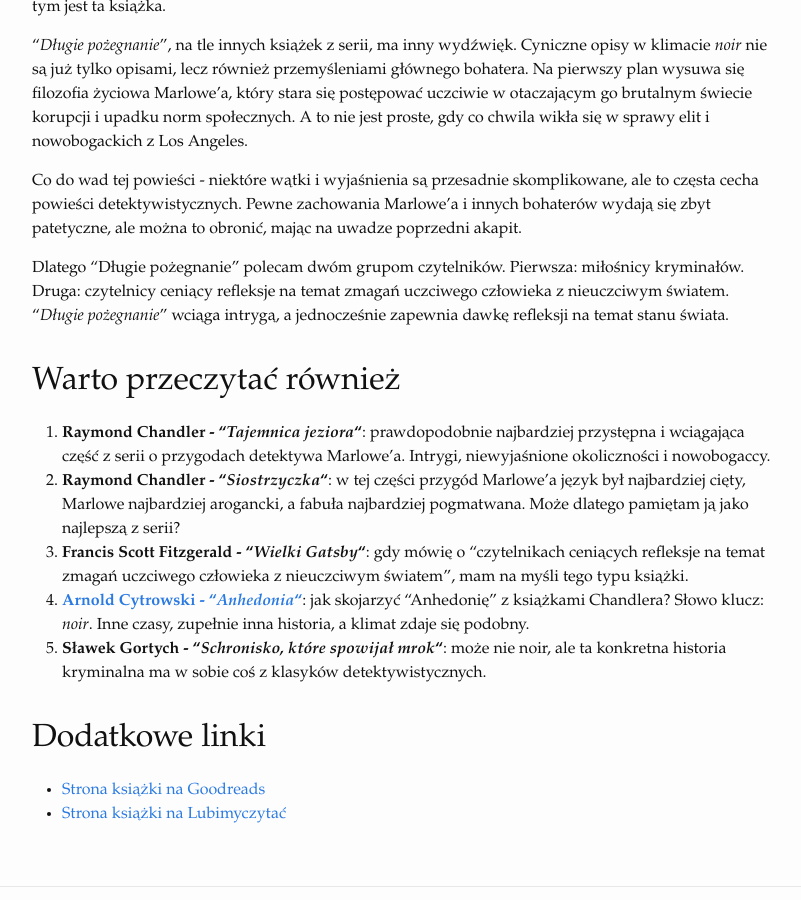
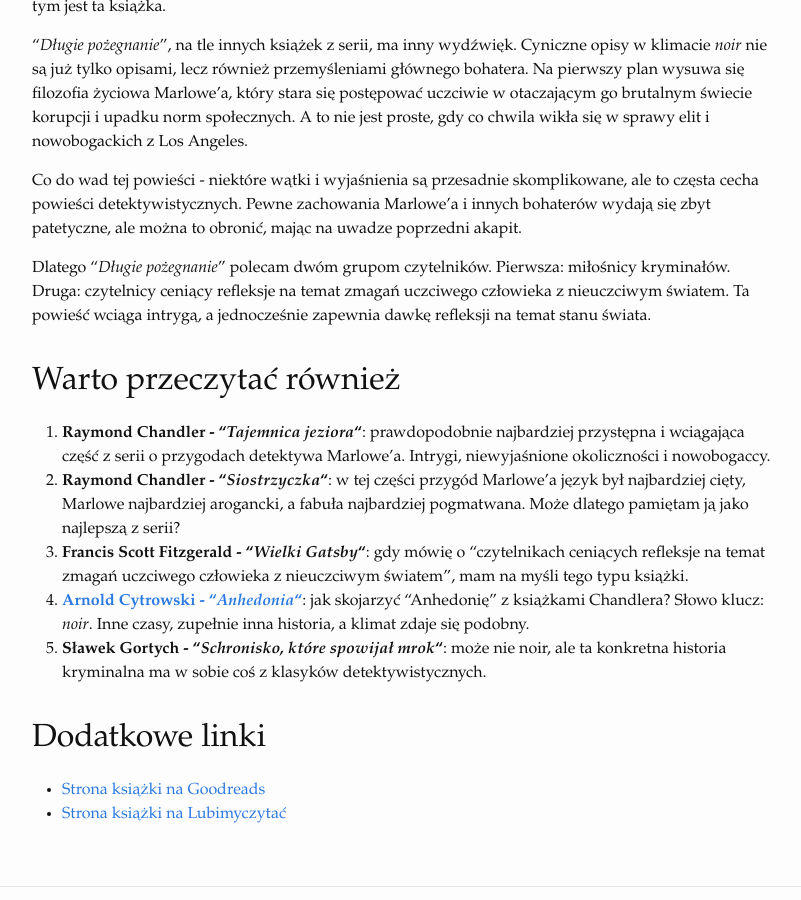
Before and after one commit to borutzki/xiegozbior, a Jekyll site: the page built from _posts/2025-03-29-zajawka-dlugie-pozegnanie.md, in a window 1280 px wide and 900 px high, scrolled down 1508 px. Shown: the whole window, without its empty margins (238-1039 px from the left). Built offline with Jekyll 4.4.1, drawn with Linux system fonts in a browser that asks for light colours; a script that is not in the unit is left out.

Commit message:
poprawki

```diff
--- a/_posts/2025-03-29-zajawka-dlugie-pozegnanie.md
+++ b/_posts/2025-03-29-zajawka-dlugie-pozegnanie.md
@@ -28,7 +28,7 @@ Główny bohater zaczyna zajmować się nową śmierdzącą sprawą: ma pilnowa
 
 Co do wad tej powieści - niektóre wątki i wyjaśnienia są przesadnie skomplikowane, ale to częsta cecha powieści detektywistycznych. Pewne zachowania Marlowe'a i innych bohaterów wydają się zbyt patetyczne, ale można to obronić, mając na uwadze poprzedni akapit.
 
-Dlatego "Długie pożegnanie" polecam dwóm grupom czytelników. Pierwsza: miłośnicy kryminałów. Druga: czytelnicy ceniący refleksje na temat zmagań uczciwego człowieka z nieuczciwym światem. "*Długie pożegnanie*" wciąga intrygą, a jednocześnie zapewnia dawkę refleksji na temat stanu świata.
+Dlatego "*Długie pożegnanie*" polecam dwóm grupom czytelników. Pierwsza: miłośnicy kryminałów. Druga: czytelnicy ceniący refleksje na temat zmagań uczciwego człowieka z nieuczciwym światem. Ta powieść wciąga intrygą, a jednocześnie zapewnia dawkę refleksji na temat stanu świata.
 
 ## Warto przeczytać również
 
```
